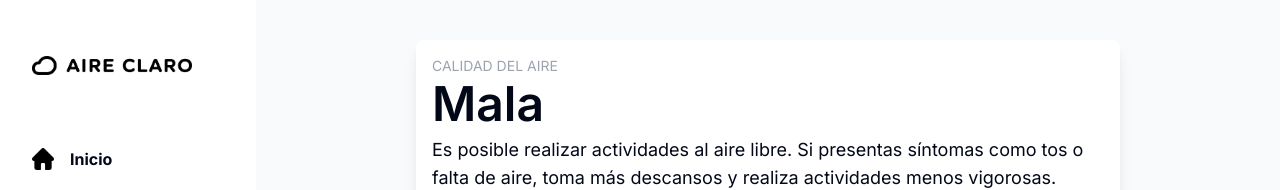
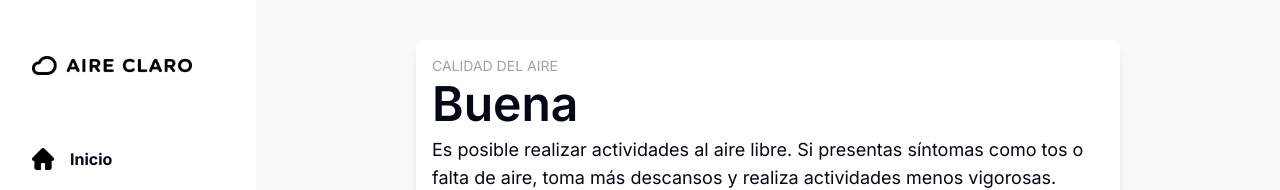
Before and after one commit to edgargutgzz/aireclaro, a Next.js app: page / in a window 1280 px wide. Shown: the top 190 px of the page. Built offline with nearby package versions, Linux system fonts and the light colour scheme; no server answers; the database is empty.

Commit message:
refactor: Update Inicio page layout to display "Buena" instead of "Mala" for air quality

```diff
--- a/app/page.tsx
+++ b/app/page.tsx
@@ -9,7 +9,7 @@ export default function Inicio() {
           CALIDAD DEL AIRE
         </div>
         <div className="mt-1 text-left text-4xl font-semibold lg:text-5xl">
-          Mala
+          Buena
         </div>
         <div className="mt-2 text-left text-base lg:text-lg">
           Es posible realizar actividades al aire libre. Si presentas síntomas
```
